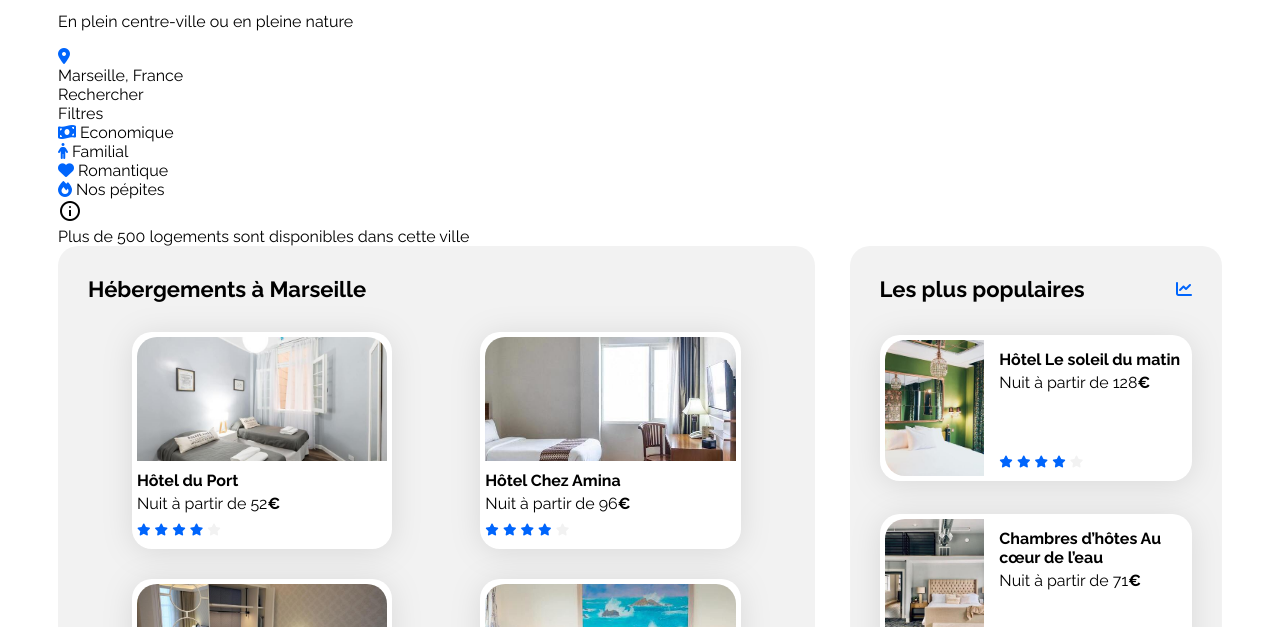
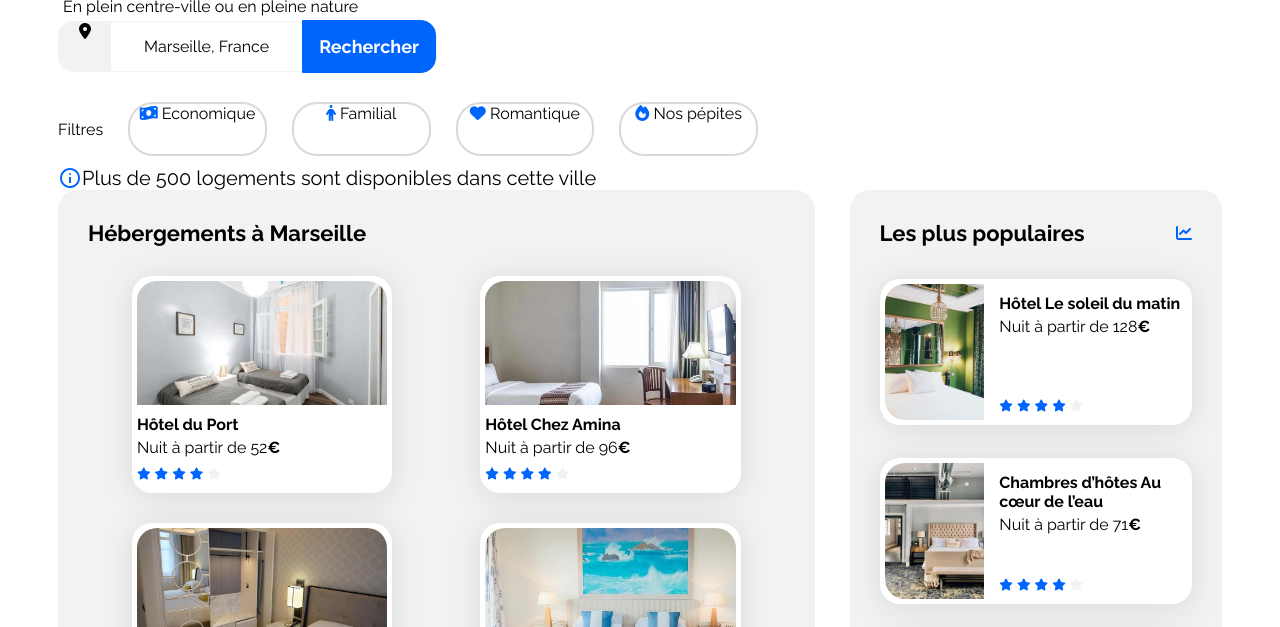
Before and after one commit to Jultiss/projet-2-booki, a plain HTML site: page index.html in a window 1280 px wide. Shown: the part 126-753 px from the top of the page. Drawn offline with nearby package versions, Linux system fonts and the light colour scheme.

Commit message:
problème alignement texte icones CSS

```diff
--- a/css/style.css
+++ b/css/style.css
@@ -51,6 +51,96 @@ body {
 
 .neutral-star {
     color: var(--main-bg-color)
+}
+
+/*****Search Bar*****************************/
+.material-symbols-outlined {
+    color: #0065FC;
+}
+
+.nota-bene {
+    display: flex;
+    margin-top: 10px;
+    font-size: 20px;
+}
+
+.search-title {
+    font-weight: 700;
+    font-size: 22px;
+    line-height: 26px;
+    margin: 5px;
+}
+
+.search-subtitle {
+    font-weight: 400;
+    font-size: 16px;
+    line-height: 19px;
+    margin: 5px;
+}
+
+.search-bar {
+    display: flex;
+    justify-content: space-between;
+    align-items: center;
+    text-align: center;
+    padding: 0px;
+    width: 377px;
+    height: 49px;
+    background: #FFFFFF;
+    border: 1px solid #F2F2F2;
+    border-radius: 15px;
+}
+
+.search-icon {
+    width: 50px;
+    height: 49px;
+    text-align: center;
+    align-items: center;
+    justify-content: center;
+    background-color:var(--main-bg-color);
+    border: 1px solid #F2F2F2;
+    border-radius: 15px 0px 0px 15px;
+}
+
+.fa-location-dot {
+    color: #000000;
+}
+
+.search-text {
+    height: 49px;
+}
+
+.search-button {
+    padding: 15px 16px;
+    background: #0065FC;
+    border: 1px solid #0065FC;
+    border-radius: 0px 15px 15px 0px;
+    color: white;
+    font-weight: 700;
+    font-size: 18px;
+    line-height: 21px;
+    text-align: center;
+}
+
+.filters {
+    display: flex;
+    width: 700px;
+    justify-content: space-between;
+    align-items: center;
+    margin-top: 30px;
+    gap: 25px;
+}
+
+.filter-button {
+    width: 167px;
+    height: 50px;
+    text-align: center;
+    border: 2px solid #D9D9D9;
+    border-radius: 25px;
+}
+
+.filter-button :hover {
+    background-color: #0065FC;
 }
 
 /****** Hebergements And Populaires ***********/
```
